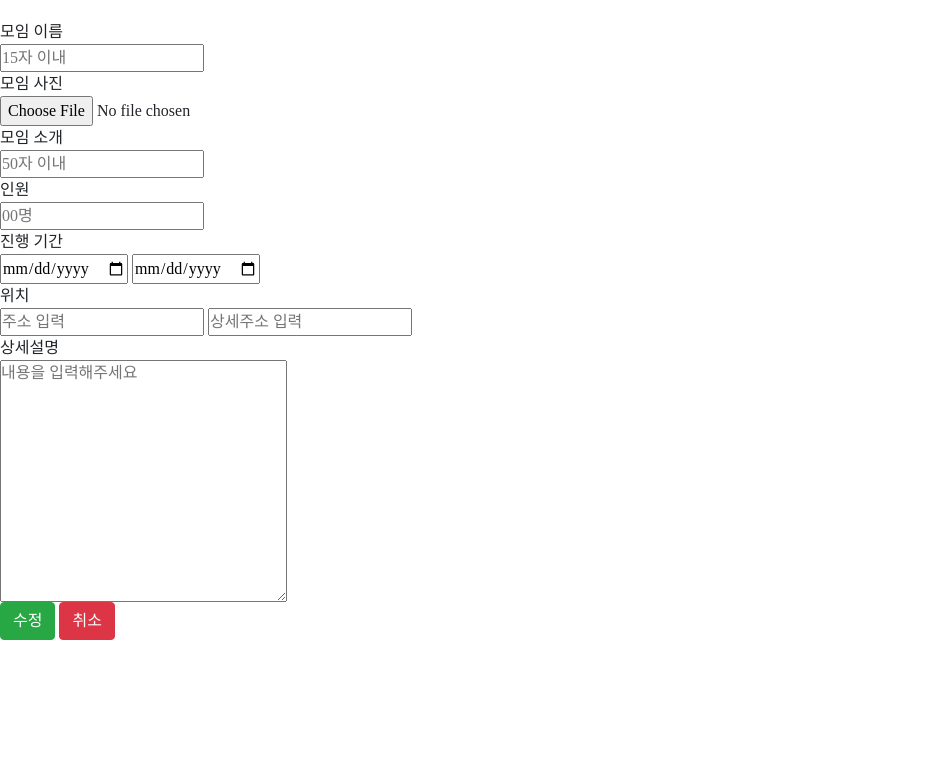
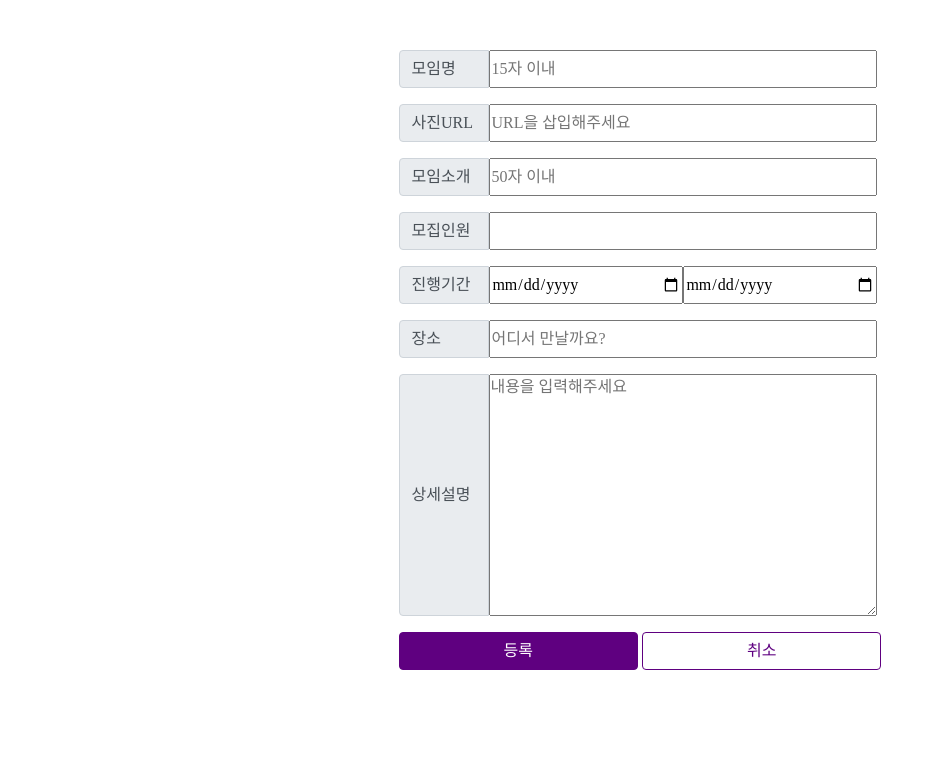
Before and after one commit to yunchanpark/studyProject, a Flask app: template meeting/templates/broad/edit.html in a window 1280 px wide. Shown: the part 100-860 px from the top of the page, without its empty margins (0-944 px from the left). After the commit the page ends 770 px from the top, so only its background shows below. Run offline with Flask 2, Linux system fonts and the light colour scheme; the template is opened without the code that fills it, so the values that code supplies are empty; some libraries are stand-ins or nearby versions; some web fonts are replaced.

Commit message:
seungwon#7

```diff
--- a/meeting/app.py
+++ b/meeting/app.py
@@ -123,18 +123,17 @@ def create_article():
     uId_receive = request.form['uId_give']
     uid = jwt.decode(uId_receive, SECRET_KEY, algorithms='HS256')
     title_receive = request.form['title_give']
+    image_receive = request.form['image_give']
     intro_receive = request.form['intro_give']
     people_receive = request.form['people_give']
     sdate_receive = request.form['sdate_give']
     edate_receive = request.form['edate_give']
     fplace_receive = request.form['fplace_give']
-    splace_receive = request.form['splace_give']
     desc_receive = request.form['desc_give']
     count_receive = request.form['count_give']
 
-    article = {'uId': uid['id'], 'title': title_receive, 'intro': intro_receive, 'people': people_receive,
-                'sdate': sdate_receive, 'edate': edate_receive, 'fplace': fplace_receive,
-                'splace': splace_receive, 'desc': desc_receive, 'count': count_receive
+    article = {'uId': uid['id'], 'title': title_receive, 'image': image_receive, 'intro': intro_receive, 'people': people_receive,
+                'sdate': sdate_receive, 'edate': edate_receive, 'fplace': fplace_receive, 'desc': desc_receive, 'count': count_receive
                 }
 
     # 3. mongoDB에 데이터를 넣기
@@ -150,17 +149,16 @@ def update_article():
     uId_receive = request.form['uId_give']
     uid = jwt.decode(uId_receive, SECRET_KEY, algorithms='HS256')
     title_receive = request.form['title_give']
+    image_receive = request.form['image_give']
     intro_receive = request.form['intro_give']
     people_receive = request.form['people_give']
     sdate_receive = request.form['sdate_give']
     edate_receive = request.form['edate_give']
     fplace_receive = request.form['fplace_give']
-    splace_receive = request.form['splace_give']
     desc_receive = request.form['desc_give']
 
-    article = {'title': title_receive, 'intro': intro_receive, 'people': people_receive,
-                'sdate': sdate_receive, 'edate': edate_receive, 'fplace': fplace_receive,
-                'splace': splace_receive, 'desc': desc_receive}
+    article = {'title': title_receive, 'image': image_receive, 'intro': intro_receive, 'people': people_receive,
+                'sdate': sdate_receive, 'edate': edate_receive, 'fplace': fplace_receive, 'desc': desc_receive}
     print(article)
     # 3. mongoDB에 데이터를 넣기
     dbPost.articles.update_one({'_id': ObjectId(postId_receive), 'uId': uid['id']}, {"$set": article})
--- a/meeting/templates/broad/edit.html
+++ b/meeting/templates/broad/edit.html
@@ -20,76 +20,80 @@
     <!-- style -->
     <style type="text/css">
         .wrap {
-            margin: 120px auto;
+            display: flex;
+            justify-content: center;
+            align-items: center;
+            margin-top: 150px;
         }
-
-        .top-of-page h2,
-        .top-of-page a {
-            display: inline;
-        }
-
-        .login {
-            float: right;
-        }
-
-        .top-of-page a {
-            text-decoration-line: none;
-        }
-
-        #image_container>img {
-            width: 150px;
-            height: 150px;
+        #basic-addon1 {
+            width: 90.8px;
         }
     </style>
 </head>
 
 <body>
-    {% include 'includes/header.html' %}
     <div class="wrap">
-        <div>모임 이름</div>
-        <input id="studyName" type="text" placeholder="15자 이내" value="{{article.title}}">
-        <div>모임 사진</div>
-        <input id="image" type="file" accept="image/*" onchange="setThumbnail(event);">
-        <div id="image_container"></div>
-        <div>모임 소개</div>
-        <input id="studyIntro" type="text" placeholder="50자 이내" value="{{article.intro}}">
-        <div>인원</div>
-        <input id="headCount" type="text" placeholder="00명" value="{{article.people}}">
-        <div>진행 기간</div>
-        <input id="startDate" type="date" placeholder="시작일" value="{{article.sdate}}">
-        <input id="endDate" type="date" placeholder="종료일" value="{{article.edate}}">
-        <div>위치</div>
-        <input id="firstPlace" type="text" placeholder="주소 입력" value="{{article.fpalce}}">
-        <input id="secondPlace" type="text" placeholder="상세주소 입력" value="{{article.splace}}">
-        <div>상세설명</div>
-        <textarea id="studyDesc" cols="30" rows="10" placeholder="내용을 입력해주세요">{{article.desc}}</textarea>
-        <div>
-            <input class="btn btn-success" type="submit" value="수정" onclick="updateArticle('{{article._id}}')">
-            <button class="btn btn-danger" onclick="goMain()">취소</button>
+        {% include 'includes/header.html' %}
+            <form action="" id="createForm">
+                <div class="input-group mb-3">
+                    <div class="input-group-prepend">
+                    <span class="input-group-text" id="basic-addon1">모임명</span>
+                    <input id="studyName" type="text" placeholder="15자 이내" style="width: 388px;" value="{{article.title}}">
+                    </div>
+                </div>
+                <div class="input-group mb-3">
+                    <div class="input-group-prepend">
+                    <span class="input-group-text" id="basic-addon1">사진URL</span>
+                    <input id="image" type="text" placeholder="URL을 삽입해주세요" style="width: 388px;" value="{{article.image}}">
+                    </div>
+                </div>
+                <div class="input-group mb-3">
+                    <div class="input-group-prepend">
+                    <span class="input-group-text" id="basic-addon1">모임소개</span>
+                    <input id="studyIntro" type="text" placeholder="50자 이내" style="width: 388px;" value="{{article.intro}}">
+                    </div>
+                </div>
+                <div class="input-group mb-3">
+                    <div class="input-group-prepend">
+                    <span class="input-group-text" id="basic-addon1">모집인원</span>
+                    <input id="headCount" type="text" placeholder="" style="width: 388px;" value="{{article.people}}">
+                    </div>
+                </div>
+                <div class="input-group mb-3">
+                    <div class="input-group-prepend">
+                    <span class="input-group-text" id="basic-addon1">진행기간</span>
+                    <input id="startDate" type="date" placeholder="시작일" style="width: 194px;" value="{{article.sdate}}"> <input id="endDate" type="date" placeholder="종료일" style="width: 194px;" value="{{article.edate}}">
+                    </div>
+                </div>
+                <div class="input-group mb-3">
+                    <div class="input-group-prepend">
+                    <span class="input-group-text" id="basic-addon1">장소</span>
+                    <input id="firstPlace" type="text" placeholder="어디서 만날까요?" style="width: 388px;" value="{{article.fplace}}">
+                    </div>
+                </div>
+                <div class="input-group mb-3">
+                    <div class="input-group-prepend">
+                    <span class="input-group-text" id="basic-addon1">상세설명</span>
+                    <textarea id="studyDesc" cols="30" rows="10" placeholder="내용을 입력해주세요" style="width: 388px;">{{article.desc}}</textarea>
+                    </div>
+                </div>
+                <div>
+                    <input class="btn btn-success" type="button" value="등록" onclick="postArticle()" style="width: 239.4px; background-color: #5F0080; color: white; border-color: #5F0080;">
+                    <input class="btn btn-danger" type="button" value="취소" onclick="goMain()" style="width: 239.4px; background-color: white; color:#5F0080; border-color: #5F0080;">
+                </div>
+            </form>
         </div>
-    </div>
     {% include 'includes/plugin.html'%}
     <script>
-        function setThumbnail(event) {
-            var reader = new FileReader();
-
-            reader.onload = function (event) {
-                var img = document.createElement("img");
-                img.setAttribute("src", event.target.result);
-                document.querySelector("div#image_container").appendChild(img);
-            };
-            reader.readAsDataURL(event.target.files[0]);
-        }
-
         function updateArticle(_id) {
             let userId = $.cookie('myToken');
             let title = $("#studyName").val();
+            let image = $("#image").val();
             let intro = $("#studyIntro").val();
             let people = $("#headCount").val();
             let sdate = $("#startDate").val();
             let edate = $("#endDate").val();
             let fplace = $("#firstPlace").val();
-            let splace = $("#secondPlace").val();
             let desc = $("#studyDesc").val();
 
             // 2. memo에 POST 방식으로 메모 생성 요청하기
@@ -100,12 +104,12 @@
                     postId_give: _id,
                     uId_give: userId,
                     title_give: title,
+                    image_give: image,
                     intro_give: intro,
                     people_give: people,
                     sdate_give: sdate,
                     edate_give: edate,
                     fplace_give: fplace,
-                    splace_give: splace,
                     desc_give: desc
                 }, // 데이터를 주는 방법
                 success: function (response) { // 성공하면
--- a/meeting/templates/index.html
+++ b/meeting/templates/index.html
@@ -18,6 +18,7 @@
         <div id="card-list" class="card-columns">
             {% for item in articles %}
             <div class="card" id="{{item._id}}">
+                <img class="card-img-top" src="{{item.image}}" alt="Card image cap" height="300px" width="300px">
                 <div class="card-body card-body{{item._id}}">
                     <a href="/api/detail?postId_give={{item._id}}">
                         <h4 class="card-title">{{item.title}}</h4>
```
Also changed, not shown: meeting/templates/broad/create.html (+53 -50 lines).
